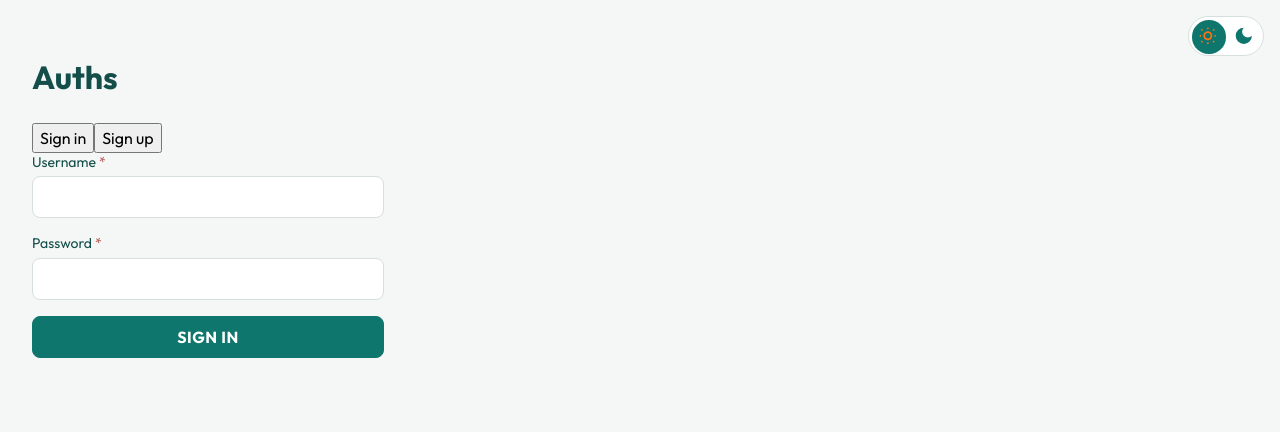
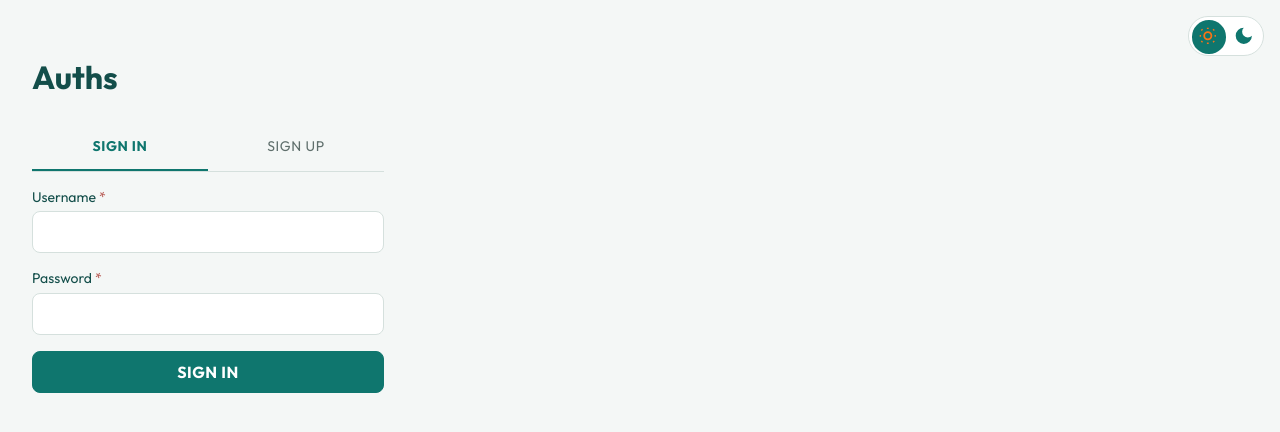
Before and after one commit to barfaoui/train-blocks, a React (Vite) app in the folder auths/front/: page /login in a window 1280 px wide. Shown: the top 432 px of the page. Built offline with nearby package versions, Linux system fonts and the light colour scheme; no server answers.

Commit message:
auths tabs

```diff
--- a/auths/front/src/pages/LoginPage.module.scss
+++ b/auths/front/src/pages/LoginPage.module.scss
@@ -1,5 +1,58 @@
 .page {
   padding: var(--space-6);
+}
+
+.tabs {
+  display: grid;
+  grid-template-columns: 1fr 1fr;
+  position: relative;
+  max-width: 22rem;
+  margin-bottom: var(--space-4);
+  border-bottom: 1px solid var(--color-border);
+}
+
+.tab {
+  display: flex;
+  align-items: center;
+  justify-content: center;
+  min-height: 3rem;
+  padding: var(--space-3) var(--space-2);
+  border: none;
+  background: none;
+  color: var(--color-text-muted);
+  cursor: pointer;
+  text-transform: uppercase;
+  letter-spacing: 0.65px;
+
+  &.-selected {
+    color: var(--color-primary);
+  }
+
+  &:hover {
+    background: color-mix(in srgb, var(--color-primary) 8%, transparent);
+  }
+
+  &:focus-visible {
+    outline: 2px solid var(--color-primary);
+    outline-offset: -2px;
+  }
+}
+
+.indicator {
+  position: absolute;
+  grid-column: 1 / -1;
+  grid-row: 1;
+  bottom: 0;
+  left: 0;
+  width: 50%;
+  height: 2px;
+  background: var(--color-primary);
+  pointer-events: none;
+  transition: transform 0.25s ease;
+
+  &.-end {
+    transform: translateX(100%);
+  }
 }
 
 .form {
--- a/auths/front/src/pages/LoginPage.tsx
+++ b/auths/front/src/pages/LoginPage.tsx
@@ -2,6 +2,7 @@ import { type FormEvent, useState } from 'react';
 
 import { Button } from '@common/styles/Button';
 import { TextInput } from '@common/styles/TextInput';
+import { TypographySmall } from '@common/styles/Typography';
 
 import styles from './LoginPage.module.scss';
 
@@ -22,26 +23,52 @@ export function LoginPage() {
   return (
     <main className={styles.page}>
       <h1>Auths</h1>
-      <div role="tablist" aria-label="Authentication">
-        <button
+      <div className={styles.tabs} role="tablist" aria-label="Authentication">
+        <TypographySmall
+          as="button"
           type="button"
           role="tab"
+          id="auth-tab-sign-in"
+          variant={tab === 'sign-in' ? 'bold' : 'normal'}
+          className={[styles.tab, tab === 'sign-in' ? styles['-selected'] : undefined]
+            .filter(Boolean)
+            .join(' ')}
           aria-selected={tab === 'sign-in'}
+          aria-controls="auth-panel-sign-in"
           onClick={() => setTab('sign-in')}
         >
           Sign in
-        </button>
-        <button
+        </TypographySmall>
+        <TypographySmall
+          as="button"
           type="button"
           role="tab"
+          id="auth-tab-sign-up"
+          variant={tab === 'sign-up' ? 'bold' : 'normal'}
+          className={[styles.tab, tab === 'sign-up' ? styles['-selected'] : undefined]
+            .filter(Boolean)
+            .join(' ')}
           aria-selected={tab === 'sign-up'}
+          aria-controls="auth-panel-sign-up"
           onClick={() => setTab('sign-up')}
         >
           Sign up
-        </button>
+        </TypographySmall>
+        <span
+          className={[styles.indicator, tab === 'sign-up' ? styles['-end'] : undefined]
+            .filter(Boolean)
+            .join(' ')}
+          aria-hidden="true"
+        />
       </div>
       {tab === 'sign-in' ? (
-        <form className={styles.form} onSubmit={preventSubmit}>
+        <form
+          className={styles.form}
+          id="auth-panel-sign-in"
+          role="tabpanel"
+          aria-labelledby="auth-tab-sign-in"
+          onSubmit={preventSubmit}
+        >
           <TextInput
             label="Username"
             name="username"
@@ -62,7 +89,13 @@ export function LoginPage() {
           <Button type="submit" label="Sign in" fillHorizontally />
         </form>
       ) : (
-        <form className={styles.form} onSubmit={preventSubmit}>
+        <form
+          className={styles.form}
+          id="auth-panel-sign-up"
+          role="tabpanel"
+          aria-labelledby="auth-tab-sign-up"
+          onSubmit={preventSubmit}
+        >
           <TextInput
             label="Username"
             name="username"
```
